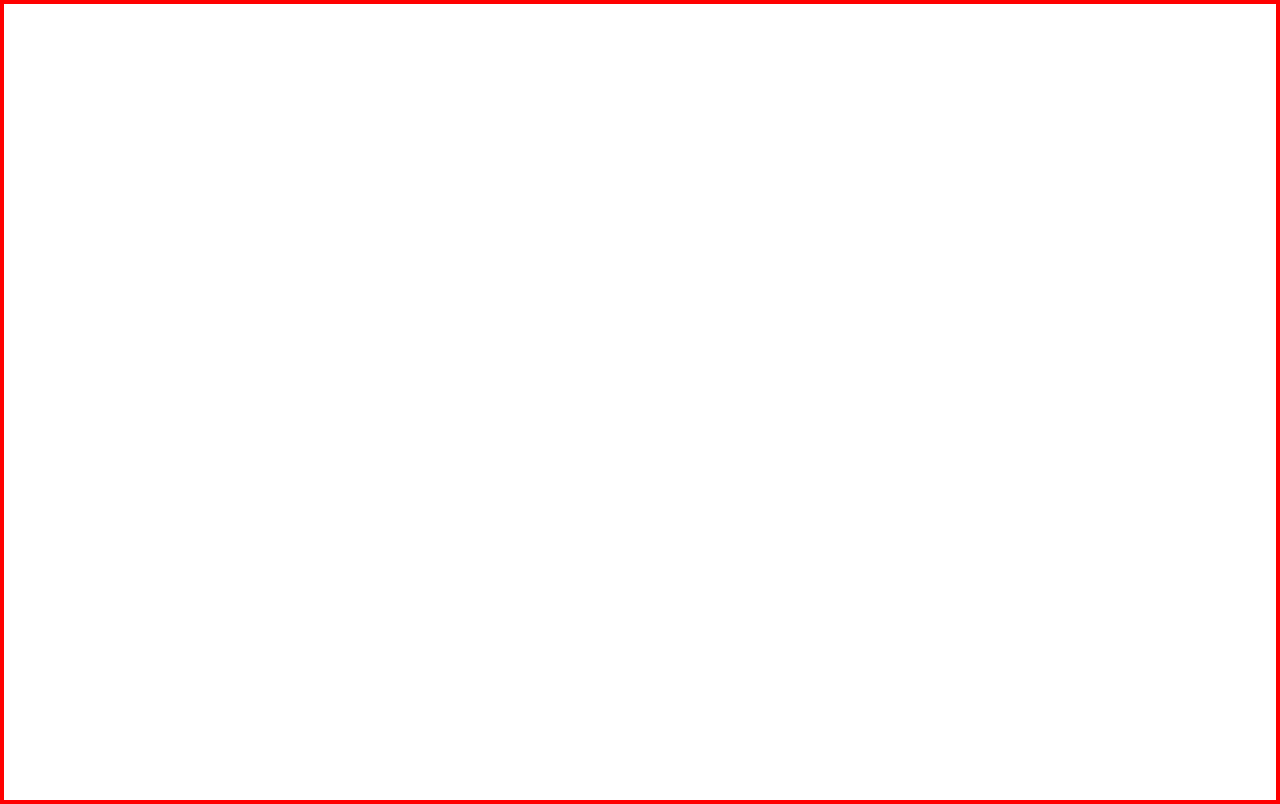
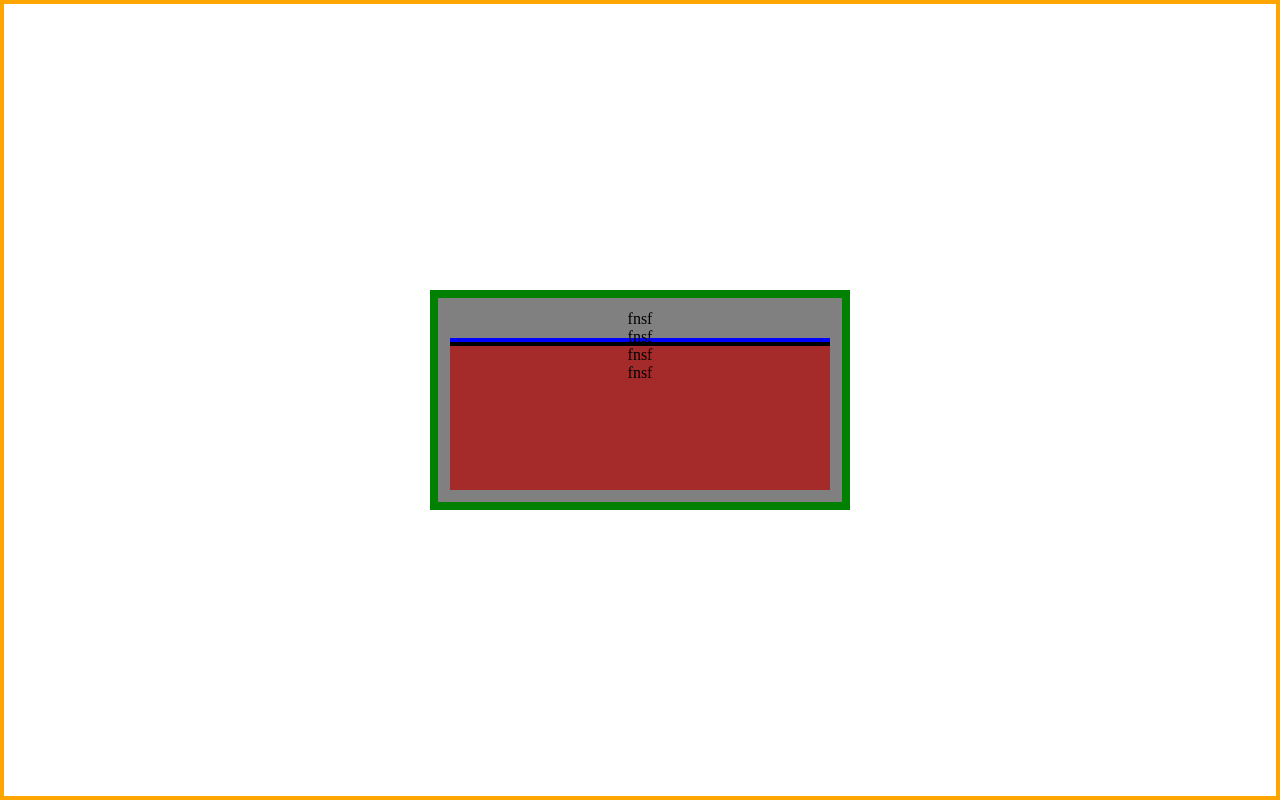
Before and after one commit to Nathan-Simonnet/user-database-displayer, a plain HTML site: page index.html in a window 1280 px wide. Drawn offline with Linux system fonts and the light colour scheme.

Commit message:
TODO: template

```diff
--- a/index.html
+++ b/index.html
@@ -10,7 +10,20 @@
 </head>
 
 <body>
-
+    <main>
+        <div class="card">
+            <div class="bc-container">
+                <div class="bc-up"></div>
+                <div class="bc-down"> </div>
+            </div>
+            <div class="info-container">
+                <p>fnsf</p>
+                <p>fnsf</p>
+                <p>fnsf</p>
+                <p>fnsf</p>
+            </div>
+        </div>
+    </main>
     <script src='script.js'></script>
 </body>
 
--- a/style.css
+++ b/style.css
@@ -2,10 +2,54 @@
     box-sizing: border-box;
     padding: 0;
     margin: 0;
-    border: 2px solid red;
+    /* border: 2px solid red; */
 }
 
 body {
+    border: 4px solid orange;
     text-align: center;
     min-height: 100vh;
+
+    display: flex;
+    flex-direction: column;
+    justify-content: center;
+    align-items: center;
 }
+
+.card {
+    border: 8px solid green;
+    height: 220px;
+    width: 420px;
+    position: relative;
+}
+
+.bc-container {
+    border: 6px solid purple;
+    height: 100%;
+    width: 100%;
+}
+
+.bc-up {
+    border: 4px solid blue;
+    background: grey;
+    width: 100%;
+    height: 20%;
+}
+
+.bc-down {
+    border: 4px solid black;
+    background: brown;
+    width: 100%;
+    height: 80%;
+}
+
+.info-container {
+
+    position: absolute;
+    height: 100%;
+    width: 100%;
+    border: 12px solid grey;
+
+    top: 0;
+    left: 0;
+}
```
Also changed, not shown: script.js (+12 -1 lines).
